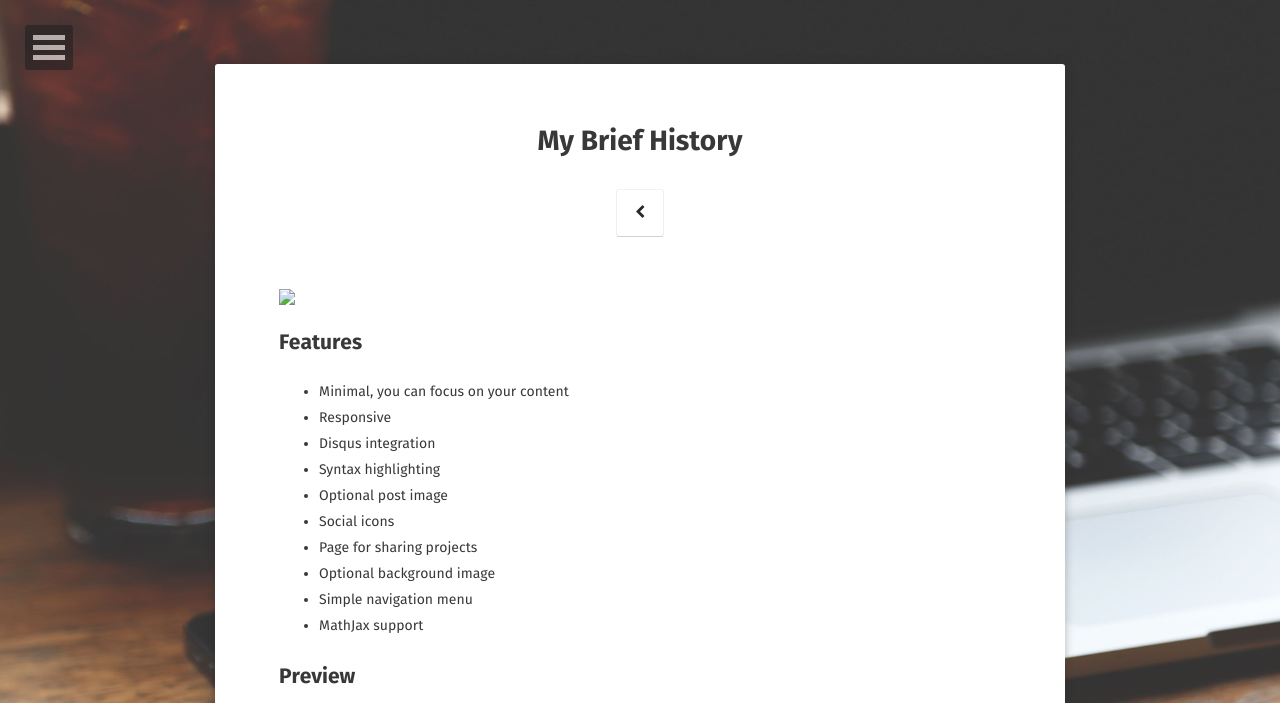
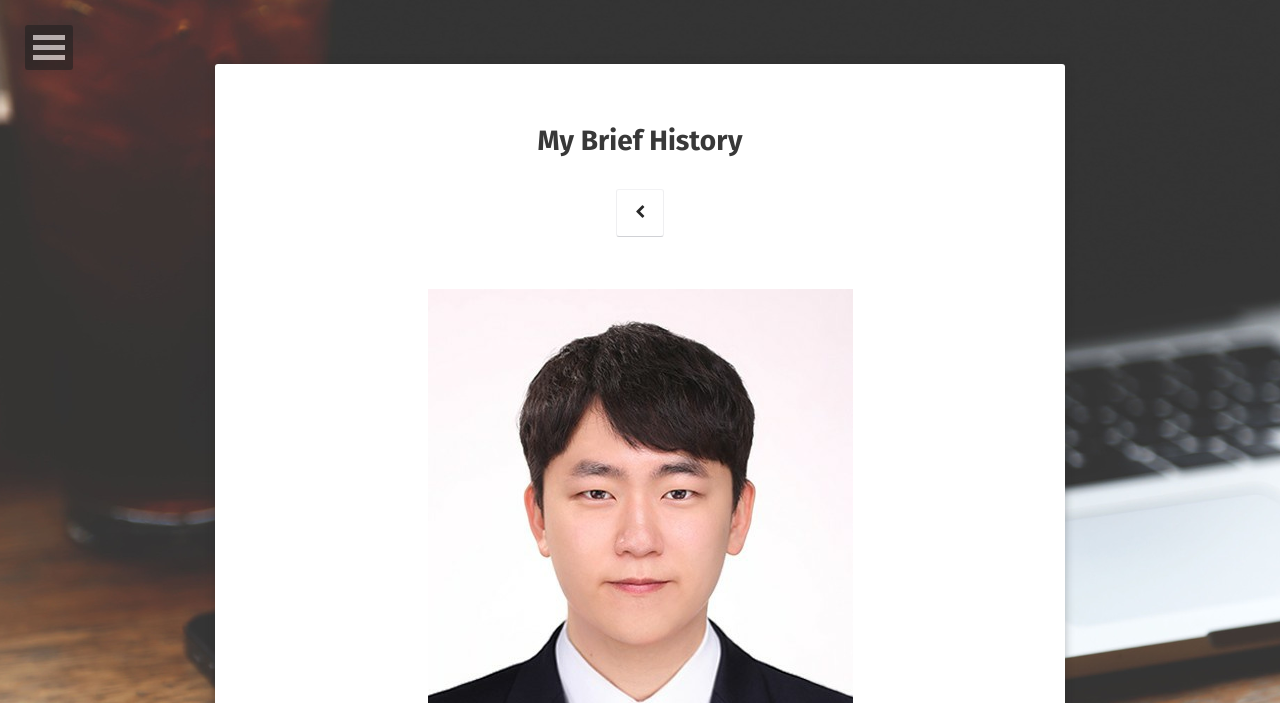
Before and after one commit to JongCheon-Park/JongCheon-Park.github.io, a Jekyll site: the page built from about/index.md, in a window 1280 px wide. Shown: the top 703 px of the page. Built offline with Jekyll 4.4.1, drawn with Linux system fonts in a browser that asks for light colours; some web fonts are replaced; grey boxes are pictures that could not be loaded.

Commit message:
Update index.md

```diff
--- a/about/index.md
+++ b/about/index.md
@@ -6,7 +6,7 @@ date: 2021-08-09
 comments: false
 ---
 
-<p align="center"><img src="/assets/images/selfie.jpg" width="650"></p>
+<p align="center"><img src="/assets/img/selfie.jpg" width="650"></p>
 
 ## Features
 * Minimal, you can focus on your content
```
